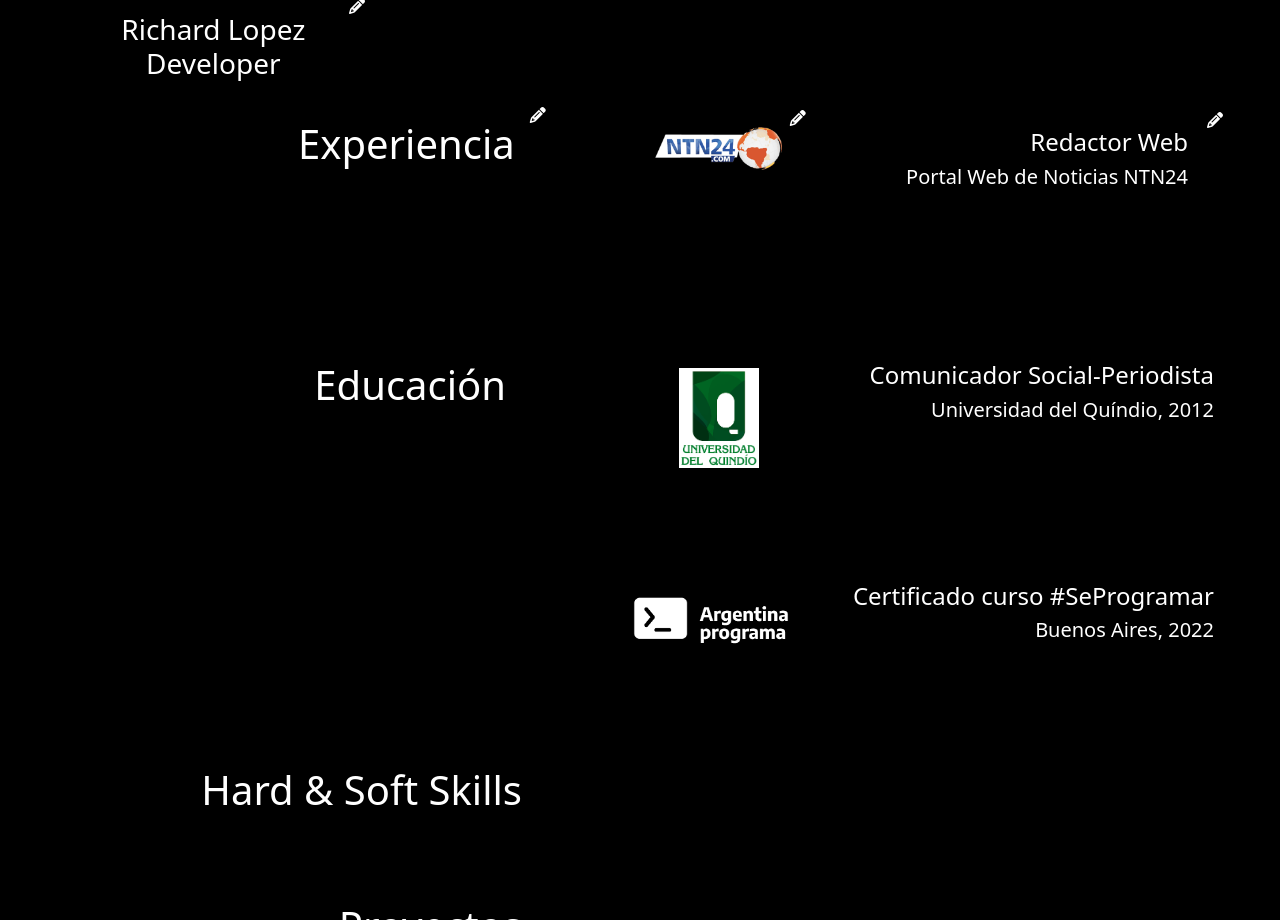
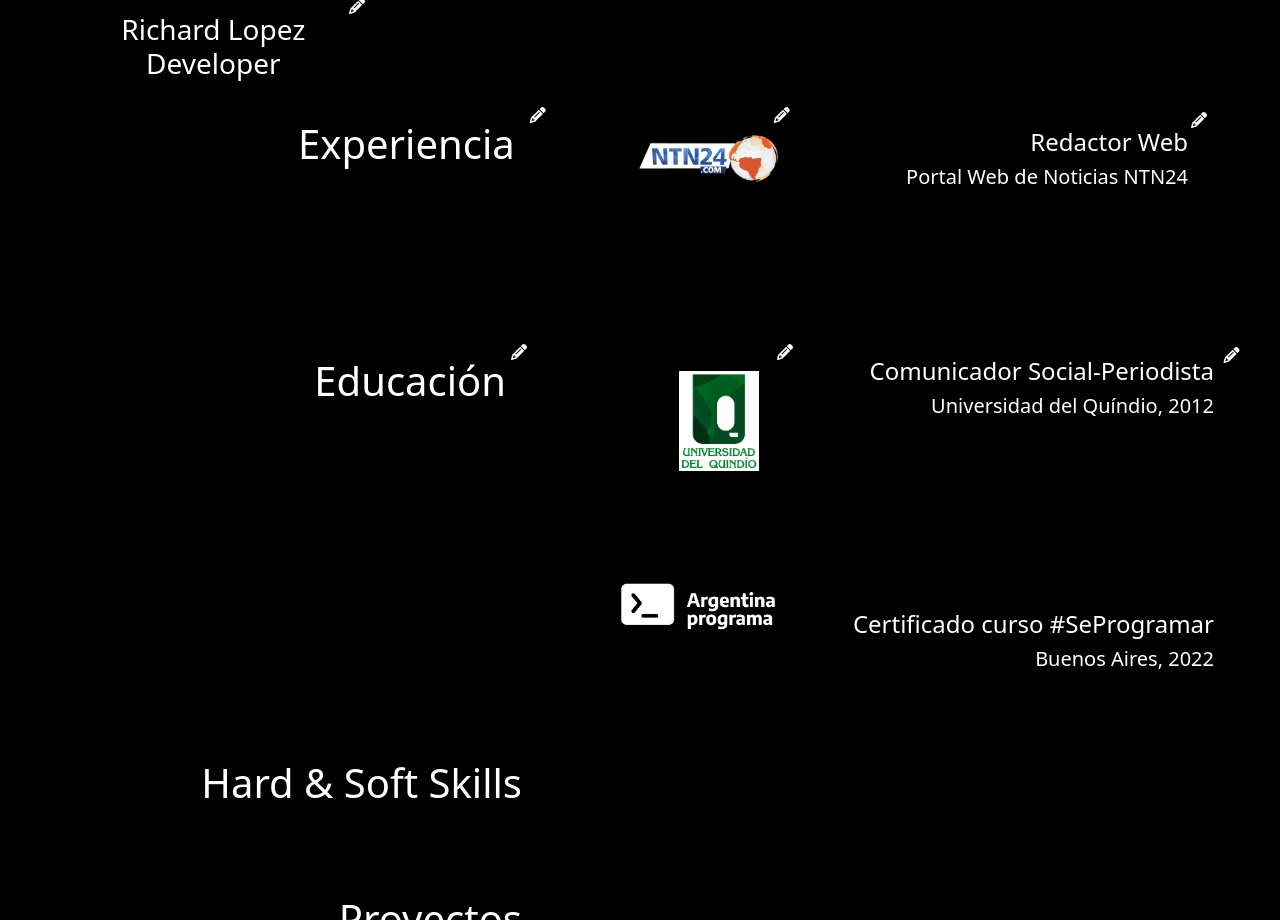
Before and after one commit to RichardDLB/maquetaFrontEnd, a plain HTML site: page index.html in a window 1280 px wide. Shown: the part 953-1873 px from the top of the page. Drawn offline with nearby package versions, Linux system fonts and the light colour scheme.

Commit message:
modals seccion educación

```diff
--- a/assents/css/styles.css
+++ b/assents/css/styles.css
@@ -110,17 +110,14 @@ h1.intro{
     margin-top: -0.5rem;
     margin-right: -8rem;
     width: 22rem;
-    height: auto;
-    position: relative;
-    background-position: center;
-    background-size: cover;
+    position: absolute;
 }/* logoNtn24 seccion experiencia */
 
 /* texto redactor-web seccion experiencia */
 .textoRedactorWeb{
     text-align: right;
     margin-top: -0.5rem;
-    margin-right: 2rem;
+    margin-right: 5rem;
 }/* texto redactor-web seccion experiencia */
 
 /* lapiz editar texto experiencia */
@@ -132,14 +129,15 @@ h1.intro{
 
 /* lapiz editar logo ntn24 seccion experiencia */
 .lapizEditarLogoNtnExperiencia{
-    margin-top: -9rem;
-    margin-right: 4rem;
-}/* lapiz editar logo ntn24 seccion presentacion */
+    float: right;
+    margin-top: -2.5rem;
+    margin-right: -5rem;
+}/* lapiz editar logo ntn24 seccion experiencia */
 
 /* lapiz editar texto largo experiencia */
 .lapizEditarTextoLargoExperiencia{
     float: right;
-    margin-right: -1rem;
+    margin-right: 3rem;
     margin-top: -6rem;
 }/* lapiz editar texto largo experiencia */
 
@@ -162,38 +160,52 @@ h1.intro{
     margin-top: 10rem;
     margin-left: 12rem;
     width: 5rem;
-    height: auto;
-    position: relative;
-    background-position: center;
-    background-size: cover;
+    position: absolute;
 }/* logo universidad-del-quidío sección educación  */
 
-/* texto comunicador social seccion estudios */
+/* texto comunicador social seccion educación */
 .textoComunicadorSocial{
     margin-top: 10rem;
     text-align: right;
     margin-right: -1rem;
-}/* texto comunicador social seccion estudios */
+}/* texto comunicador social seccion educación */
 
-/* logo seProgramar sección estudios */
+/* logo seProgramar sección educación */
 .logoSeProgramar{
-    text-align: right;
-    margin-top: 5rem;
-    margin-left: 8rem;
+    margin-top: 10rem;
+    margin-left: 1rem;
     width: 12rem;
-    height: auto;
-    position: relative;
-    background-position: center;
-    background-size: cover;
+    position: absolute;
+}/* logo seProgramar sección educación */
 
-}/* logo seProgramar sección estudios */
+/* lapiz editar logo ntn24 seccion educacion */
+.lapizEditarLogoUniversidad{
+    margin-left: 16.5rem;
+    margin-top: 8.5rem;
+    position: absolute;
+}/* lapiz editar logo ntn24 seccion educacion */
 
-/* texto se-programar seccion estudios */
+/* texto se-programar seccion educación */
 .textosSeProgramar{
     margin-top: 10rem;
     text-align: right;
     margin-right: -1rem;
-}/* texto se-programar seccion estudios */
+}/* texto se-programar seccion educación */
+
+/* lapiz editar texto educacion */
+.lapizEditarTextoEducacion{
+    position: absolute;
+    margin-left: 26rem;
+    margin-top: -5rem;
+
+
+}/* lapiz editar texto educacion */
+
+/* lapiz editar texto largo educacion */
+.lapizEditarTextoLargoUniversidad{
+    margin-right: -2.4rem;
+    margin-top: -10.5rem;
+}/* lapiz editar texto largo educacion */
 
 /* SECCIÓN EDUCACIÓN */
 
--- a/index.html
+++ b/index.html
@@ -125,12 +125,12 @@
 
     </div>
 
-     <div class="col-3 logoNtn24">
-      <div class=" container-fluid logoNtn24">
+     <div class="col-3">
+      <div class="container-fluid">
 
         <!-- Button trigger modal logo ntn24 sección experiencia -->
-          <button type="button" class="btn" data-bs-toggle="modal" data-bs-target="#certificadoNtn24Modal">
-            <img src="assents/img/ntn24-logo.png" alt="logoNtn24" class=" contenedor w-50 h-50 container-fluid">
+          <button type="button" class="btn logoNtn24" data-bs-toggle="modal" data-bs-target="#certificadoNtn24Modal">
+            <img src="assents/img/ntn24-logo.png" alt="logoNtn-24" class=" contenedor w-50 h-50 container-fluid">
           </button>
         <!-- Button trigger modal logo ntn24 sección experiencia -->
 
@@ -170,6 +170,14 @@
       <h1 class="estiloTextoEducacion text-white container-fluid">
        Educación
       </h1>
+
+      <!-- Button trigger modal lapiz editar texto educación sección eduación -->
+      <button type="button" class="btn lapizEditarTextoEducacion" data-bs-toggle="modal" data-bs-target="#editarTextoEducacionModal">
+        <i class="fa-solid fa-pencil text-white"></i>
+      </button>
+      <!-- Button trigger modal lapiz editar texto educación sección eduación -->
+
+
      </div>
 
       <div class="col-3">
@@ -179,22 +187,37 @@
               <img src="assents/img/logoUniversidad.png" alt="logo-universidad-quindio" class=" estiloLogoUniversidadQuindio">
             </button>
           <!-- Button trigger logo universidad del quindío modal -->
+
+            <!-- Button trigger modal lapiz editar logo universidad sección eduación -->
+              <button type="button" class="btn lapizEditarLogoUniversidad" data-bs-toggle="modal" data-bs-target="#editarLogoUniversidadModal">
+                <i class="fa-solid fa-pencil text-white"></i>
+              </button>
+            <!-- Button trigger modal lapiz editar logo universidad sección eduación -->
+
         </div>
-
 
         <div class="container-fluid">
           <!-- Button trigger logo argentina programa modal -->
-            <button type="button" class="btn" data-bs-toggle="modal" data-bs-target="#logoArgentinaProgramaModal">
+            <button type="button" class="btn logoSeProgramar" data-bs-toggle="modal" data-bs-target="#logoArgentinaProgramaModal">
               <img src="assents/img/logoSeProgramar.png" alt="logo-argentinaPrograma" class="logoSeProgramar">
             </button>
           <!-- Button trigger logo argentina programa modal -->
+
         </div>
+
      </div>
 
     <div class="col-5 text-white container-fluid">
       <div class="textoComunicadorSocial">
         <h4 >Comunicador Social-Periodista</h4>
         <h5>Universidad del Quíndio, 2012 </h5>
+
+        <!-- Button trigger modal lapiz editar texto largo universida sección educación -->
+        <button type="button" class="btn lapizEditarTextoLargoUniversidad" data-bs-toggle="modal" data-bs-target="#EditarTextoLargoUniversidadModal">
+          <i class="fa-solid fa-pencil text-white"></i>
+        </button>
+        <!-- Button trigger modal lapiz editar texto largo universida sección educación -->
+
       </div>
       <div class="textosSeProgramar">
         <h4>Certificado curso #SeProgramar</h4>
@@ -475,17 +498,31 @@
 </div>
 <!-- Modal lapiz editar texto largo sección experiencia -->
 
-
-
-
-
-
-
 <!--MODALS SECCIÓN EXPERIENCIA -->
 
 
 
 <!--MODALS SECCIÓN EDUCACIÓN -->
+
+<!-- Modal lapiz editar texto educación sección educación -->
+<div class="modal fade" id="editarTextoEducacionModal" tabindex="-1" aria-labelledby="editarTextoEducacionModalLabel" aria-hidden="true">
+  <div class="modal-dialog">
+    <div class="modal-content">
+      <div class="modal-header">
+        <h1 class="modal-title fs-5" id="editarTextoEducacionModalLabel">Editar Texto</h1>
+        <button type="button" class="btn-close" data-bs-dismiss="modal" aria-label="Close"></button>
+      </div>
+      <div class="modal-body">
+        <input type="text">
+      </div>
+      <div class="modal-footer">
+        <button type="button" class="btn btn-secondary" data-bs-dismiss="modal">Cerrar</button>
+        <button type="button" class="btn btn-primary">Guardar</button>
+      </div>
+    </div>
+  </div>
+</div>
+<!-- Modal lapiz editar texto educación sección educación -->
 
 <!-- Modal logo universidad del quindío sección educación-->
 <div class="modal fade" id="logoUniversidadQuindioModal" tabindex="-1" aria-labelledby="logoUniversidadQuindioModalLabel" aria-hidden="true">
@@ -505,6 +542,46 @@
   </div>
 </div>
 <!-- Modal logo universidad del quindío sección educación-->
+
+<!-- Modal lapiz editar logo universidad sección educación -->
+<div class="modal fade" id="editarLogoUniversidadModal" tabindex="-1" aria-labelledby="editarLogoUniversidadModalLabel" aria-hidden="true">
+  <div class="modal-dialog">
+    <div class="modal-content">
+      <div class="modal-header">
+        <h1 class="modal-title fs-5" id="editarLogoUniversidadModalLabel">Editar Imagen</h1>
+        <button type="button" class="btn-close" data-bs-dismiss="modal" aria-label="Close"></button>
+      </div>
+      <div class="modal-body">
+        <input type="file" name="" id="">
+      </div>
+      <div class="modal-footer">
+        <button type="button" class="btn btn-secondary" data-bs-dismiss="modal">Cerrar</button>
+        <button type="button" class="btn btn-primary">Guardar</button>
+      </div>
+    </div>
+  </div>
+</div>
+<!-- Modal lapiz editar logo universidad sección educación -->
+
+<!-- Modal lapiz editar texto largo universidad sección educación -->
+<div class="modal fade" id="EditarTextoLargoUniversidadModal" tabindex="-1" aria-labelledby="EditarTextoLargoUniversidadModalLabel" aria-hidden="true">
+  <div class="modal-dialog">
+    <div class="modal-content">
+      <div class="modal-header">
+        <h1 class="modal-title fs-5" id="EditarTextoLargoUniversidadModalLabel">Editar texto</h1>
+        <button type="button" class="btn-close" data-bs-dismiss="modal" aria-label="Close"></button>
+      </div>
+      <div class="modal-body">
+        <input type="text" name="" id="">
+      </div>
+      <div class="modal-footer">
+        <button type="button" class="btn btn-secondary" data-bs-dismiss="modal">Cerrar</button>
+        <button type="button" class="btn btn-primary">Guardar</button>
+      </div>
+    </div>
+  </div>
+</div>
+<!-- Modal lapiz editar texto largo universidad sección educación -->
 
 <!-- Modal logo argentina programa sección educación-->
 <div class="modal fade" id="logoArgentinaProgramaModal" tabindex="-1" aria-labelledby="logoArgentinaProgramaModalLabel" aria-hidden="true">
```
